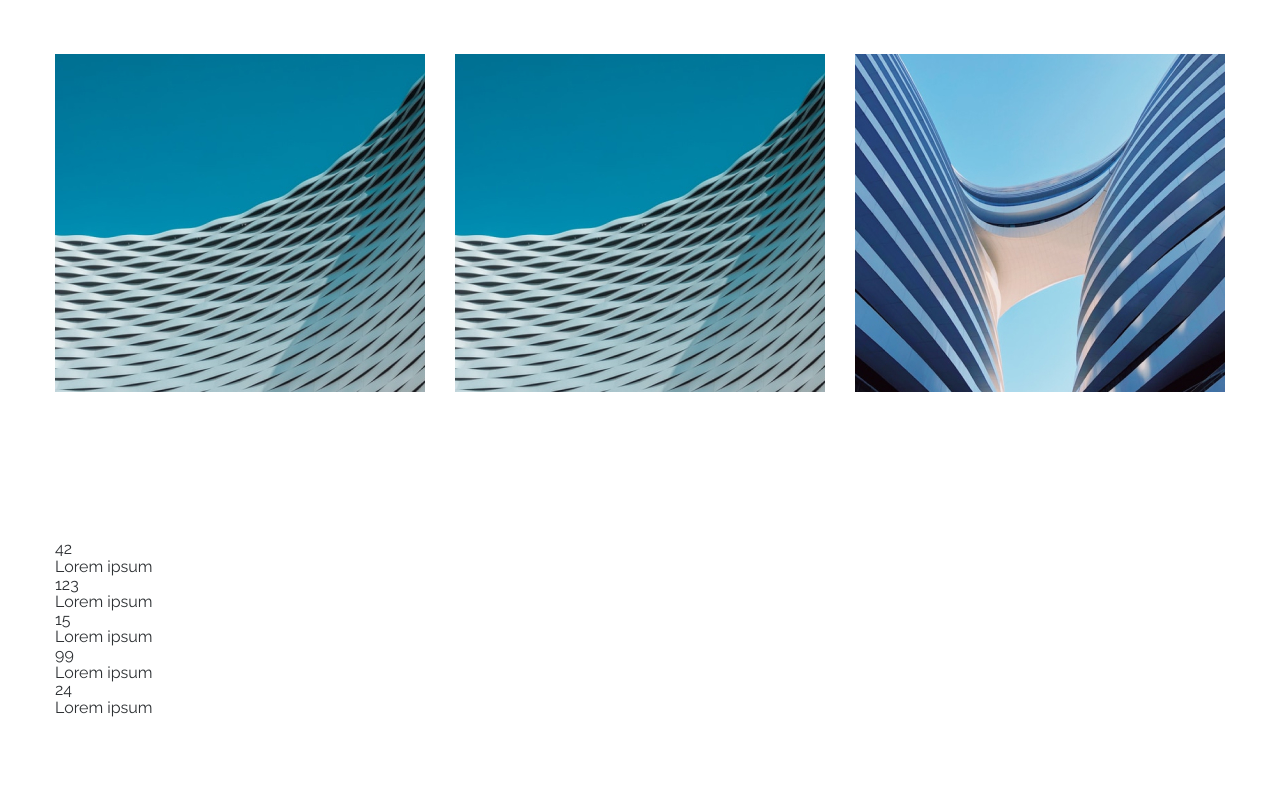
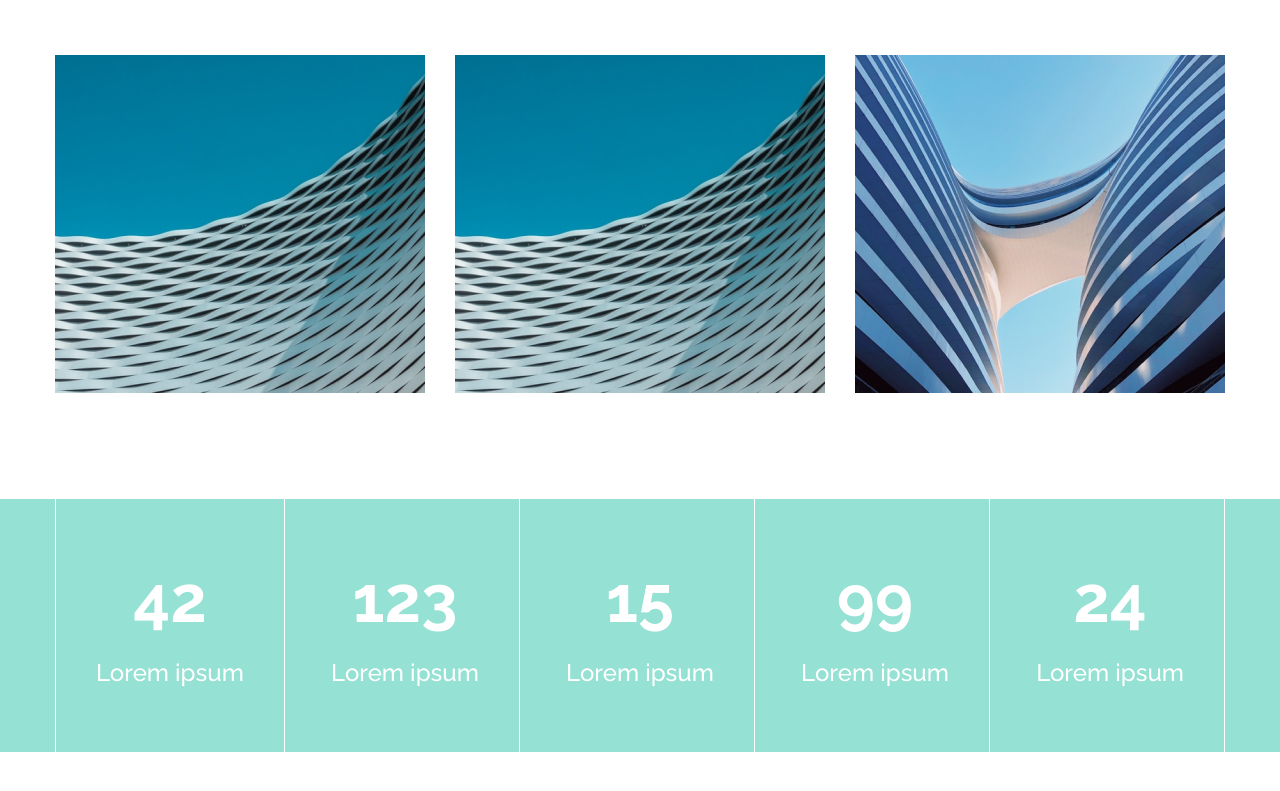
Before and after one commit to Noiziee/course-project, a website built with Parcel: page src/index.html in a window 1280 px wide. Shown: the part 1347-2138 px from the top of the page. Before the commit the page ends 2064 px from the top, so only its background shows below. Built offline with nearby package versions, Linux system fonts and the light colour scheme; files whose address does not match are found by name.

Commit message:
feat(course-project): add futures

```diff
--- a/src/index.html
+++ b/src/index.html
@@ -128,34 +128,33 @@
         </div>
       </div>
     </div>
-  </section><!-- /About -->
-  <!-- Futures -->
-  <section class="futures">
-    <div class="container">
-      <div class="futures__inner">
-        <div class="futures__item">
-          <div class="futures__item-number">42</div>
-          <p class="futures__item-text">Lorem ipsum</p>
-        </div>
-        <div class="futures__item">
-          <div class="futures__item-number">123</div>
-          <p class="futures__item-text">Lorem ipsum</p>
-        </div>
-        <div class="futures__item">
-          <div class="futures__item-number">15</div>
-          <p class="futures__item-text">Lorem ipsum</p>
-        </div>
-        <div class="futures__item">
-          <div class="futures__item-number">99</div>
-          <p class="futures__item-text">Lorem ipsum</p>
-        </div>
-        <div class="futures__item">
-          <div class="futures__item-number">24</div>
-          <p class="futures__item-text">Lorem ipsum</p>
+    <div class="about-futures">
+      <div class="container">
+        <div class="about-futures__row">
+          <div class="about-futures__item">
+            <div class="about-futures__item-number">42</div>
+            <p class="about-futures__item-text">Lorem ipsum</p>
+          </div>
+          <div class="about-futures__item">
+            <div class="about-futures__item-number">123</div>
+            <p class="about-futures__item-text">Lorem ipsum</p>
+          </div>
+          <div class="about-futures__item">
+            <div class="about-futures__item-number">15</div>
+            <p class="about-futures__item-text">Lorem ipsum</p>
+          </div>
+          <div class="about-futures__item">
+            <div class="about-futures__item-number">99</div>
+            <p class="about-futures__item-text">Lorem ipsum</p>
+          </div>
+          <div class="about-futures__item">
+            <div class="about-futures__item-number">24</div>
+            <p class="about-futures__item-text">Lorem ipsum</p>
+          </div>
         </div>
       </div>
     </div>
-  </section><!-- /Futures -->
+  </section><!-- /About -->
 </body>
 
 </html>
--- a/src/styles/_about.scss
+++ b/src/styles/_about.scss
@@ -2,9 +2,7 @@ $component: 'about';
 
 
 .#{$component} {
-  &__inner {
-    @include section-indent;
-  }
+  @include section-indent;
 
   &__row {
     display: flex;
@@ -76,3 +74,34 @@ $component: 'about';
 .about__col-item:hover .about__col-text {
   opacity: 1;
 }
+
+.about-futures {
+  background-color: #95e1d3;
+
+  &__row {
+    display: flex;
+    justify-content: space-between;
+    text-align: center;
+  }
+
+  &__item {
+    padding: 65px 40px;
+    color: $color-white;
+    border-right: 1px solid $color-white;
+
+    &:first-child {
+      border-left: 1px solid $color-white;
+    }
+  }
+
+  &__item-number {
+    font-weight: 700;
+    font-size: ($font-size-lg * 2.7);
+    margin-bottom: 25px;
+  }
+
+  &__item-text {
+    font-weight: 500;
+    font-size: $font-size-lg;
+  }
+}
--- a/src/styles/_intro.scss
+++ b/src/styles/_intro.scss
@@ -30,7 +30,7 @@ $component: 'intro';
 
   &__suptitle {
     @include font-famaly-kaushan;
-    font-size: ($h3-font-size * 2.133);
+    font-size: ($h3-font-size * 2.15);
     color: $color-white;
     line-height: 1.4;
     margin-bottom: 10px;
```
